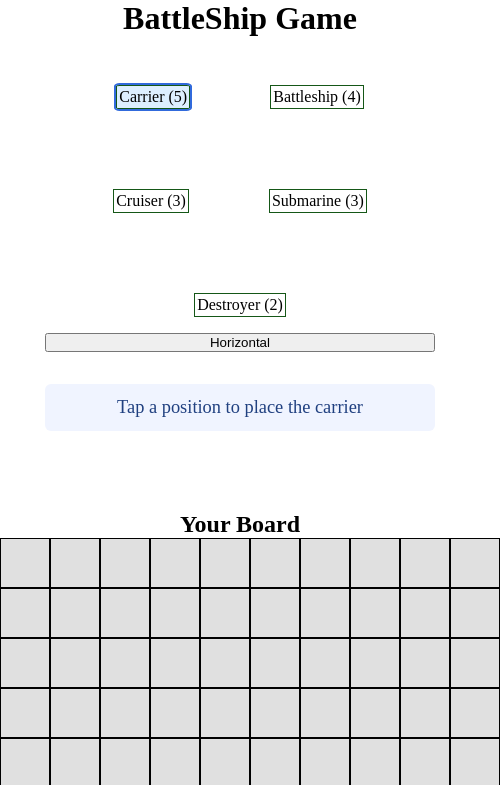
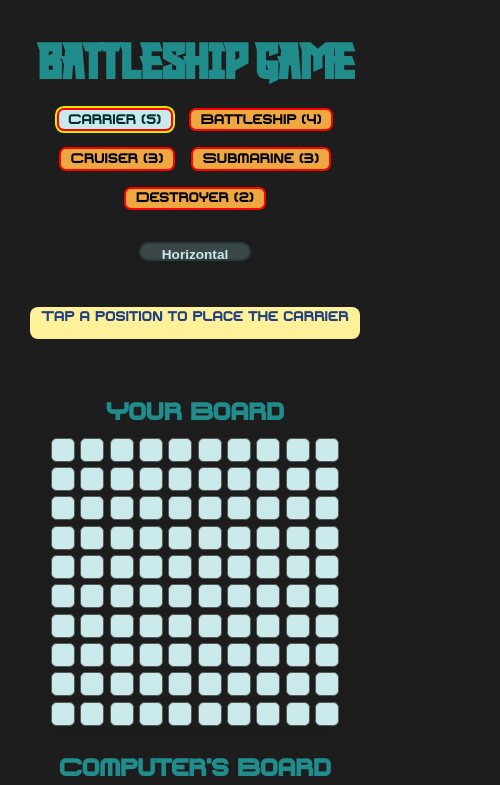
Before and after one commit to itsLohit/battleship-game-the-odin-project, a website built with webpack: page src/template.html in a window 390 px wide. Both pictures are taken after a click on the element "Carrier (5)". Shown: the top 785 px of the page, 500 px wide, since content can reach past the window. Built offline with nearby package versions, Linux system fonts and the light colour scheme.

Commit message:
include more styles

```diff
--- a/src/styles.css
+++ b/src/styles.css
@@ -1,108 +1,247 @@
+@font-face {
+  font-family: 'TitleFont';
+  src: url(./fonts/KnightWarrior-w16n8.otf);
+}
+@font-face {
+  font-family: 'OtherFont';
+  src: url(./fonts/SupremeSpike-KVO8D.otf);
+}
+
 * {
+  margin: 0;
   padding: 0;
-  margin: 0;
   box-sizing: border-box;
 }
 body {
+  background-color: ;
+  min-height: 100vh;
+  min-width: 100vw;
+  font-family: 'OtherFont', 'Times New Roman', Times, serif;
+  background: #1d1d1d;
   display: flex;
   flex-direction: column;
   align-items: center;
-  flex-wrap: wrap;
-  gap: 3rem;
+  font-size: 16px;
 }
 
+h1 {
+  font-family: 'TitleFont', 'Franklin Gothic Medium', 'Arial Narrow', Arial, sans-serif;
+  font-size: 5rem;
+  text-align: center;
+  margin: 2rem 0 0.2rem 0;
+  color: #208c8c;
+}
+h2 {
+  font-size: 1.5rem;
+  text-align: center;
+  margin: 1.5rem 0 0.5rem 0;
+  color: #208c8c;
+}
+.message-banner {
+  margin: 1.5rem 0 1.5rem 0;
+  padding: 0.85rem 0.85rem;
+  background: #fff09a;
+  color: #204080;
+  border-radius: 8px;
+  font-size: 1.3rem;
+  min-height: 2rem;
+  text-align: center;
+  font-weight: 400;
+  line-height: 1;
+  transition: background .13s, outline .13s;
+}
+.message-banner.active {
+  background: #44e83e;
+  color: #023704;
+}
 .game-end-message {
-  font-size: xx-large;
+  font-size: 2rem;
+  margin: 2rem 0;
+  color: #c0392b;
+  font-weight: bold;
 }
+
 .top-banner {
   display: flex;
   flex-direction: column;
+  gap: 1rem;
+  align-items: center;
+  width: 100%;
+  max-width: 35rem;
+}
+#ship-tray {
+  display: flex;
   flex-wrap: wrap;
   gap: 1rem;
-  min-height: 10rem;
+  justify-content: center;
+  align-items: center;
+  margin-bottom: 0.5rem;
+  width: 100%;
+  min-height: 2.5rem;
+}
+.ship-draggable {
+  border: 2px solid #fa0202;
+  padding: 0.5em 1.5em;
+  background: #efa742;
+  border-radius: 0.5em;
+  font-size: 1rem;
+  cursor: grab;
+  user-select: none;
+  transition: background .13s, outline .13s;
+}
+.ship-draggable.selected {
+  color: #032f32;
+  outline: 2.5px solid #f2e607;
+  background: #cae9ea;
+  border-radius: 0.50em;
 }
 
-h1 {
-  font-size: xx-large;
-  text-align: center;
+#orientation-toggle {
+  background-color: #3c4748;
+  border-radius: 1em;
+  height: 2em;
+  min-width: 6em;
+  font-size: 1.2rem;
+  font-weight: 600;
+  color: #cae9ea;
+  border: 2px solid #273B40;
+  margin: 0.5rem 0;
+  padding: 0.20em 1.5em;
+  cursor: pointer;
+  box-shadow: 0 1.5px 7px rgba(22,32,55,0.09);
+  transition: background .15s;
 }
-
-h2 {
-  text-align: center;
+#orientation-toggle:hover {
+  background: #208c8c;
 }
 
 .game-boards {
-    margin: auto;
-    display: flex;
-    position: sticky;
-    flex-wrap: wrap;
-    gap: 5rem;
-}
-.grid {
-  display: grid;
-  grid-template-rows: repeat(10, 30px);
-  grid-template-columns: repeat(10, 30px);
-  gap: 20px;
-}
-
-#ship-tray {
   display: flex;
   flex-direction: row;
-  flex-wrap: wrap;
-  gap: 5rem;
+  gap: 2.2rem;
   justify-content: center;
+  align-items: flex-start;
+  margin-bottom: 2rem;
+  width: 100%;
+  max-width: 67rem;
+}
+.game-boards > div {
+  flex: 1 1 21rem;
+  min-width: 12rem;
+  display: flex;
+  flex-direction: column;
   align-items: center;
 }
 
+.grid {
+  display: grid;
+  grid-template-rows: repeat(10, 1fr);
+  grid-template-columns: repeat(10, 1fr);
+  gap: 0.37em;
+  margin-top: 0.3rem;
+  border-radius: 0.6em;
+  background: #1d1d1d;
+  box-shadow: 0 2px 8px rgba(20,33,40,0.06);
+  width: 23rem;
+  height: 23rem;
+  max-width: 95vw;
+  max-height: 95vw;
+}
 .cell {
-  width: 50px;
-  height: 50px;
-  background: #e0e0e0;
-  border: 1px solid black;
+  width: 100%;
+  height: 100%;
+  min-width: 1.7rem;
+  min-height: 1.7rem;
+  max-width: 3rem;
+  max-height: 3rem;
+  background: #cae9ea;
+  border: 1.2px solid #585858;
+  border-radius: 0.35em;
+  box-sizing: border-box;
+  cursor: pointer;
+  transition: background .10s, border .10s;
 }
-
-.cell.ship { background: #7ca6e6; }
-.cell.hit { background: #c0392b; }
-.cell.miss { background: #95a5a6; }
-
-.button {
-  background: #e0e0e0;
-  border: 1px solid black;
+.cell.ship {
+  background: Green;
 }
-
+.cell.hit  { background: #c0392b; }
+.cell.miss { background: #208c8c; }
 .cell.preview-valid {
-  background: #3fdc3f;
+  background: #3cb00e !important;
   opacity: 0.7;
 }
 .cell.preview-invalid {
-  background: #ec1818;
+  background: #ec1818 !important;
   opacity: 0.8;
 }
-
-.ship-draggable.selected {
-  outline: 2px solid rgb(49, 106, 220);
-  background: #ddefff;
-  border-radius: 5%;
+.cell:hover {
+  border: 2px solid #cae9ea;
+  background: #44e8e8;
 }
 
-.message-banner {
-  margin: 1rem 0 2rem 0;
-  padding: 0.8rem 2rem;
-  background: #f0f4ff;
-  color: #204080;
-  border-radius: 6px;
-  font-size: 1.15rem;
-  min-height: 2rem;
-  text-align: center;
-  font-weight: 500;
-  transition: background 0.2s;
+.button, .restartButton {
+  color: #cae9ea;
+  background: #444d4e;
+  border: 1.2px solid #cae9ea;
+  border-radius: 0.5em;
+  font-size: 1.2rem;
+  font-weight: 600;
+  margin: 0.35rem 1rem;
+  padding: 0.32rem 1rem;
+  cursor: pointer;
+  transition: background .11s;
 }
-.message-banner.active {
-  background: #aaf0a7;
-  color: #155717;
+.button:hover, .restartButton:hover {
+  background: #273b40;
 }
 
-.ship-draggable {
-  border: solid #155717 1px;
-  padding: 2px;
+/* --- RESPONSIVENESS --- */
+@media (max-width: 900px) {
+  .game-boards {
+    flex-direction: column;
+    align-items: center;
+    justify-content: center;
+    gap: 1.2rem;
+    max-width: 100vw;
+  }
+  .game-boards > div {
+    align-items: center;
+    width: 100%;
+  }
+  .grid {
+    width: 96vw;
+    height: 96vw;
+    max-width: 23rem;
+    max-height: 23rem;
+    min-width: 12rem;
+    min-height: 12rem;
+  }
 }
+
+@media (max-width: 600px) {
+  body {
+    padding: 0.15rem;
+    gap: 0.9rem;
+    min-width: 100vw;
+  }
+  h1 { font-size: 3rem; }
+  .top-banner { max-width: 98vw; }
+  .game-boards { gap: 0.55rem; max-width: 100vw; }
+  .grid {
+    width: 98vw;
+    height: 98vw;
+    max-width: 18rem;
+    max-height: 18rem;
+    min-width: 9rem;
+    min-height: 9rem;
+    gap: 0.33em;
+  }
+  .cell { min-width: 1.1rem; min-height: 1.1rem; max-width: 2.2rem; max-height: 2.2rem; }
+  .ship-draggable { font-size: 0.87rem; padding: 0.19em 0.7em; }
+  .message-banner { font-size: 0.88rem; padding: 0.19rem 0.7rem; }
+  #orientation-toggle { min-width: 3.7rem; font-size: 0.85rem; height: 1.2rem; }
+}
+
+#ship-tray::-webkit-scrollbar, .grid::-webkit-scrollbar {
+  display: none;
+}
--- a/src/template.html
+++ b/src/template.html
@@ -14,10 +14,10 @@
       <div class="ship-draggable" draggable="true" data-name="cruiser" data-length="3">Cruiser (3)</div>
       <div class="ship-draggable" draggable="true" data-name="submarine" data-length="3">Submarine (3)</div>
       <div class="ship-draggable" draggable="true" data-name="destroyer" data-length="2">Destroyer (2)</div>
+      </div>
+      <button id="orientation-toggle">Horizontal</button>
     </div>
-    <button id="orientation-toggle">Horizontal</button>
     <div id="message-banner" class="message-banner"></div>
-    </div>
     <div class="game-boards">
       <div>
         <h2>Your Board</h2>
```
Also changed, not shown: src/fonts/KnightWarrior-w16n8.otf (added), src/fonts/Robus-BWqOd.otf (added), src/fonts/SupremeSpike-KVO8D.otf (added).
